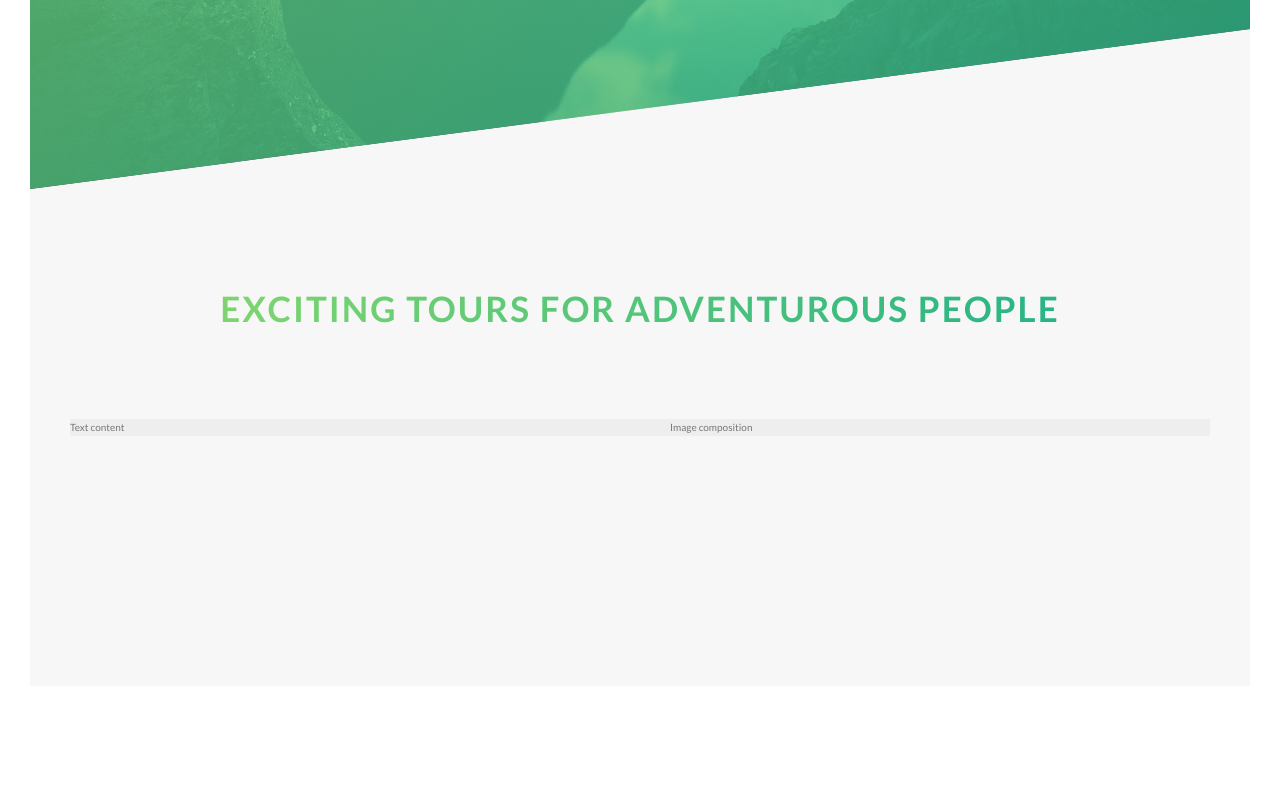
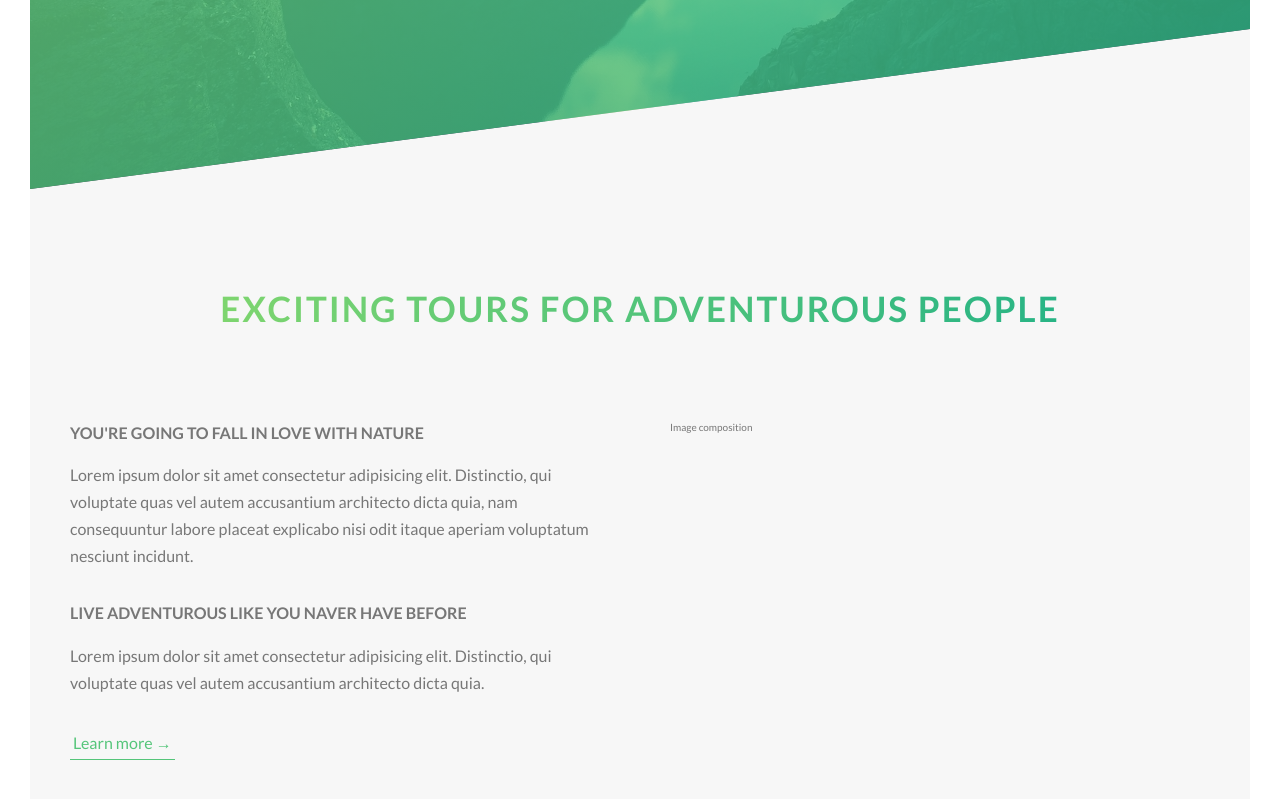
Before and after one commit to VitoPareto/Natours, a website: page index.html in a window 1280 px wide. Shown: the part 601-1400 px from the top of the page. Before the commit the page ends 1317 px from the top, so only its background shows below. Drawn offline with nearby package versions, Linux system fonts and the light colour scheme; files that its build step writes are made by us from their sources.

Commit message:
built about section part II - h3's, p's and btn-text
* utillities names upgrade
* more skew transforms

```diff
--- a/index.html
+++ b/index.html
@@ -30,7 +30,7 @@
 
         <main>
             <section class="section-about">
-                <div class="u-center-text u-margin-bottom-8">
+                <div class="u-center-text u-margin-bottom-big">
                     <h2 class="heading-secondary">
                         Exciting tours for adventurous people
                     </h2>
@@ -38,7 +38,16 @@
 
                 <div class="row">
                     <div class="col-1-of-2">
-                        Text content
+                        <h3 class="heading-tertiary u-margin-bottom-small">You're going to fall in love with nature</h3>
+                        <p class="paragraph">
+                            Lorem ipsum dolor sit amet consectetur adipisicing elit. Distinctio, qui voluptate quas vel autem accusantium architecto dicta quia, nam consequuntur labore placeat explicabo nisi odit itaque aperiam voluptatum nesciunt incidunt.
+                        </p>
+                        <h3 class="heading-tertiary u-margin-bottom-small">Live adventurous like you naver have before</h3>
+                        <p class="paragraph">
+                            Lorem ipsum dolor sit amet consectetur adipisicing elit. Distinctio, qui voluptate quas vel autem accusantium architecto dicta quia.
+                        </p>
+
+                        <a href="#" class="btn-text">Learn more &rarr;</a>
                     </div>
                     <div class="col-1-of-2">
                         Image composition
--- a/sass/abstracts/_variables.scss
+++ b/sass/abstracts/_variables.scss
@@ -9,6 +9,9 @@ $color-grey-dark: #777;
 $color-white: #fff;
 $color-black: #000;
 
+// FONT
+$default-font-size: 1.6rem;
+
 // GRID
 $grid-width: 114rem;
 $gutter-vertical: 8rem;
--- a/sass/base/_typography.scss
+++ b/sass/base/_typography.scss
@@ -57,3 +57,17 @@ body {
         text-shadow: .5rem 1rem 2rem rgba($color-black, .2);
     }
 }
+
+.heading-tertiary {
+    font-size: $default-font-size;
+    font-weight: 700;
+    text-transform: uppercase;
+}
+
+.paragraph {
+    font-size: $default-font-size;
+
+    &:not(last-child) {
+        margin-bottom: 3rem;
+    }
+}
--- a/sass/base/_utillities.scss
+++ b/sass/base/_utillities.scss
@@ -2,6 +2,14 @@
     text-align: center;
 }
 
-.u-margin-bottom-8 {
+.u-margin-bottom-small {
+    margin-bottom: 1.5rem;
+}
+
+.u-margin-bottom-medium {
+    margin-bottom: 4rem;
+}
+
+.u-margin-bottom-big {
     margin-bottom: 8rem;
 }
--- a/sass/components/_button.scss
+++ b/sass/components/_button.scss
@@ -10,6 +10,7 @@
 
         transition: all .2s;
         position: relative;
+        font-size: $default-font-size;
     }
 
     &:hover {
@@ -54,3 +55,28 @@
         animation-fill-mode: backwards;
     }
 }
+
+.btn-text {
+    &:link,
+    &:visited {
+        font-size: $default-font-size;
+        color: $color-primary;
+        display: inline-block;
+        text-decoration: none;
+        border-bottom: 1px solid $color-primary;
+        padding: 3px;
+        transition: all .2s;
+    }
+
+    &:hover {
+        background-color: $color-primary;
+        color: $color-white;
+        box-shadow: 0 1rem 2rem rgba($color-black,.15);
+        transform: translateY(-2px);
+    }
+
+    &:active {
+        box-shadow: 0 .5rem 1rem rgba($color-black,.15);
+        transform: translateY(0);
+    }
+}
--- a/sass/layout/_grid.scss
+++ b/sass/layout/_grid.scss
@@ -1,6 +1,6 @@
 .row {
 	max-width: $grid-width;
-	background-color: #eee;
+	// background-color: #eee;
 	margin: 0 auto;
 
 	// select everything except last child
```
